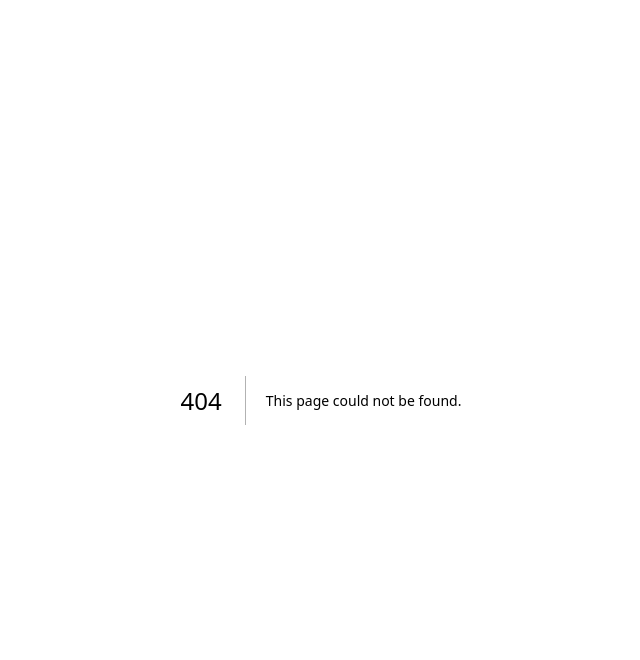
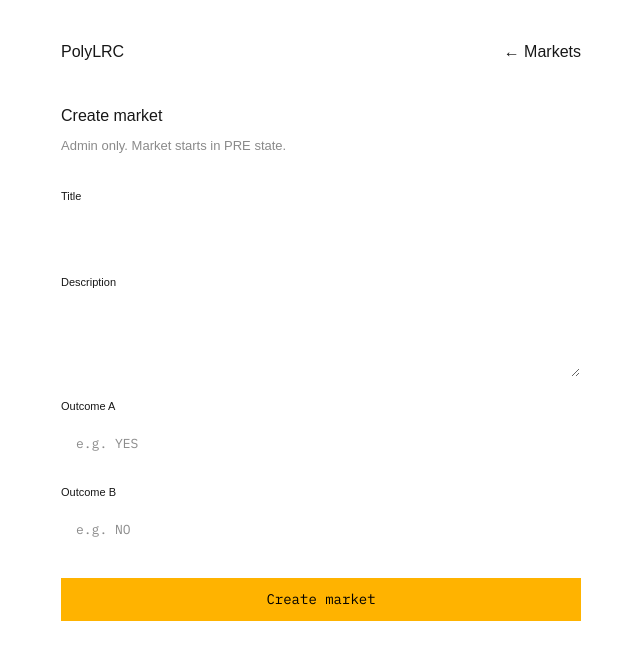
Before and after one commit to triskattie/polyLRC, a Next.js app in the folder frontend/: page /admin/markets/create in a window 1280 px wide. Before the commit this address had no page. Shown: the top 660 px of the page, without its empty margins (319-959 px from the left). Built offline with nearby package versions, Linux system fonts and the light colour scheme; no server answers.

Commit message:
Markets page + market creation page with minimal styling

```diff
--- /dev/null
+++ b/frontend/app/admin/markets/create/page.tsx
@@ -0,0 +1,126 @@
+"use client"
+
+import Link from "next/link"
+import { useState } from "react"
+import { useRouter } from "next/navigation"
+import { api } from "@/lib/api"
+
+export default function CreateMarketPage() {
+  const router = useRouter()
+  const [form, setForm] = useState({
+    title: "",
+    description: "",
+    outcome_a: "",
+    outcome_b: "",
+  })
+  const [error, setError] = useState<string | null>(null)
+  const [loading, setLoading] = useState(false)
+
+  const handleSubmit = async (e: React.FormEvent) => {
+    e.preventDefault()
+    setError(null)
+    setLoading(true)
+    try {
+      const res = await api.post("/markets", {
+        title: form.title,
+        description: form.description,
+        outcomes: [
+          { name: form.outcome_a },
+          { name: form.outcome_b },
+        ],
+      })
+      router.push(`/markets/${res.data.market_id}`)
+    } catch (err: any) {
+      setError(err.response?.data?.detail ?? "Failed to create market.")
+    } finally {
+      setLoading(false)
+    }
+  }
+
+  return (
+    <main style={{ padding: 40, maxWidth: 600, margin: "0 auto" }}>
+      <style>{`
+        @import url('https://fonts.googleapis.com/css2?family=IBM+Plex+Mono:wght@300;400;500&display=swap');
+        * { box-sizing: border-box; margin: 0; padding: 0; }
+        input, textarea { width: 100%; padding: 10px 14px; font-family: 'IBM Plex Mono', monospace; font-size: 13px; background: transparent; border: 1px solid rgba(255,255,255,0.2); color: inherit; }
+        input:focus, textarea:focus { outline: none; border-color: #ffb300; }
+        label { display: flex; flex-direction: column; gap: 8px; font-size: 11px; }
+        textarea { resize: vertical; min-height: 80px; }
+      `}</style>
+
+      <nav style={{ display: "flex", justifyContent: "space-between", marginBottom: 40 }}>
+        <Link href="/">PolyLRC</Link>
+        <Link href="/markets">← Markets</Link>
+      </nav>
+
+      <h1 style={{ marginBottom: 8 }}>Create market</h1>
+      <p style={{ fontSize: 13, opacity: 0.5, marginBottom: 32 }}>Admin only. Market starts in PRE state.</p>
+
+      <form onSubmit={handleSubmit} style={{ display: "flex", flexDirection: "column", gap: 20 }}>
+        <label>
+          Title
+          <input
+            type="text"
+            value={form.title}
+            onChange={e => setForm(f => ({ ...f, title: e.target.value }))}
+            required
+          />
+        </label>
+
+        <label>
+          Description
+          <textarea
+            value={form.description}
+            onChange={e => setForm(f => ({ ...f, description: e.target.value }))}
+          />
+        </label>
+
+        <label>
+          Outcome A
+          <input
+            type="text"
+            placeholder="e.g. YES"
+            value={form.outcome_a}
+            onChange={e => setForm(f => ({ ...f, outcome_a: e.target.value }))}
+            required
+          />
+        </label>
+
+        <label>
+          Outcome B
+          <input
+            type="text"
+            placeholder="e.g. NO"
+            value={form.outcome_b}
+            onChange={e => setForm(f => ({ ...f, outcome_b: e.target.value }))}
+            required
+          />
+        </label>
+
+        {error && (
+          <p style={{ fontSize: 12, color: "#f87171", padding: "10px 14px", border: "1px solid rgba(248,113,113,0.2)" }}>
+            {error}
+          </p>
+        )}
+
+        <button
+          type="submit"
+          disabled={loading}
+          style={{
+            padding: "11px 24px",
+            background: "#ffb300",
+            color: "#000",
+            border: "none",
+            fontFamily: "'IBM Plex Mono', monospace",
+            fontSize: 14,
+            cursor: loading ? "not-allowed" : "pointer",
+            opacity: loading ? 0.6 : 1,
+            marginTop: 8,
+          }}
+        >
+          {loading ? "Creating..." : "Create market"}
+        </button>
+      </form>
+    </main>
+  )
+}
--- a/frontend/app/layout.tsx
+++ b/frontend/app/layout.tsx
@@ -1,6 +1,7 @@
 import type { Metadata } from "next";
 import { Geist, Geist_Mono } from "next/font/google";
 import "./globals.css";
+import Providers from "@/components/providers";
 
 const geistSans = Geist({
   variable: "--font-geist-sans",
@@ -14,6 +15,7 @@ const geistMono = Geist_Mono({
 
 export const metadata: Metadata = {
   title: "PolyLRC",
+  description: "A minimal prediction market",
 };
 
 export default function RootLayout({
@@ -26,7 +28,7 @@ export default function RootLayout({
       <body
         className={`${geistSans.variable} ${geistMono.variable} antialiased`}
       >
-        {children}
+        <Providers>{children}</Providers>
       </body>
     </html>
   );
--- /dev/null
+++ b/frontend/app/markets/page.tsx
@@ -0,0 +1,53 @@
+"use client"
+
+import Link from "next/link"
+import { useQuery } from "@tanstack/react-query"
+import { api } from "@/lib/api"
+import type { MarketsPage, Market } from "@/lib/types"
+
+export default function MarketsPage() {
+  const { data, isLoading, isError } = useQuery<MarketsPage>({
+    queryKey: ["markets"],
+    queryFn: async () => {
+      const res = await api.get("/markets")
+      return res.data
+    },
+  })
+
+  if (isLoading) return <p style={{ padding: 40 }}>Loading...</p>
+  if (isError) return <p style={{ padding: 40 }}>Failed to load markets.</p>
+
+  return (
+    <main style={{ padding: 40, maxWidth: 800, margin: "0 auto" }}>
+      <nav style={{ display: "flex", justifyContent: "space-between", marginBottom: 40 }}>
+        <Link href="/">PolyLRC</Link>
+        <Link href="/wallet">Wallet</Link>
+      </nav>
+
+      <h1 style={{ marginBottom: 24 }}>Markets</h1>
+
+      {data?.markets.length === 0 && <p>No markets yet.</p>}
+
+      <div style={{ display: "flex", flexDirection: "column", gap: 16 }}>
+        {data?.markets.map((market: Market) => (
+          <Link key={market.id} href={`/markets/${market.id}`} style={{ textDecoration: "none", color: "inherit" }}>
+            <div style={{ border: "1px solid rgba(255,255,255,0.15)", padding: 20 }}>
+              <div style={{ display: "flex", justifyContent: "space-between", marginBottom: 8 }}>
+                <strong>{market.title}</strong>
+                <span>{market.state}</span>
+              </div>
+              <p style={{ fontSize: 13, marginBottom: 12, opacity: 0.6 }}>{market.description}</p>
+              <div style={{ display: "flex", gap: 8 }}>
+                {market.outcomes.map(o => (
+                  <span key={o.id} style={{ fontSize: 12, border: "1px solid rgba(255,255,255,0.2)", padding: "2px 8px" }}>
+                    {o.name}
+                  </span>
+                ))}
+              </div>
+            </div>
+          </Link>
+        ))}
+      </div>
+    </main>
+  )
+}
--- /dev/null
+++ b/frontend/components/providers.tsx
@@ -0,0 +1,21 @@
+"use client"
+
+import { QueryClient, QueryClientProvider } from "@tanstack/react-query"
+import { useState } from "react"
+
+export default function Providers({ children }: { children: React.ReactNode }) {
+  const [queryClient] = useState(() => new QueryClient({
+    defaultOptions: {
+      queries: {
+        staleTime: 30 * 1000,       // data stays fresh for 30 seconds
+        retry: 1,                    // retry failed requests once
+      },
+    },
+  }))
+
+  return (
+    <QueryClientProvider client={queryClient}>
+      {children}
+    </QueryClientProvider>
+  )
+}
--- /dev/null
+++ b/frontend/lib/types.ts
@@ -0,0 +1,63 @@
+export type Market = {
+  id: string
+  title: string
+  description: string | null
+  state: "PRE" | "OPEN" | "CLOSED" | "RESOLVED"
+  outcomes: Outcome[]
+  winning_outcome_id: string | null
+  open_timestamp: string | null
+  closed_timestamp: string | null
+  created_at: string
+  updated_at: string
+}
+
+export type Outcome = {
+  id: string
+  name: string
+  description: string | null
+}
+
+export type Order = {
+  id: string
+  user_id: string
+  market_id: string
+  outcome_id: string
+  side: "BUY" | "SELL"
+  status: "OPEN" | "PARTIAL" | "FILLED" | "CANCELLED"
+  price: string
+  amount: string
+  remaining: string
+  created_at: string
+  updated_at: string
+}
+
+export type OrderbookLevel = {
+  price: string
+  remaining: string
+}
+
+export type Orderbook = {
+  market_id: string
+  outcome_id: string
+  bids: OrderbookLevel[]
+  asks: OrderbookLevel[]
+}
+
+export type WalletResponse = {
+  wallet_id: string
+  balance: string
+}
+
+export type User = {
+  user_id: string
+  email: string
+  role: string
+  created_at: string
+}
+
+export type MarketsPage = {
+  markets: Market[]
+  total: number
+  limit: number
+  offset: number
+}
```
